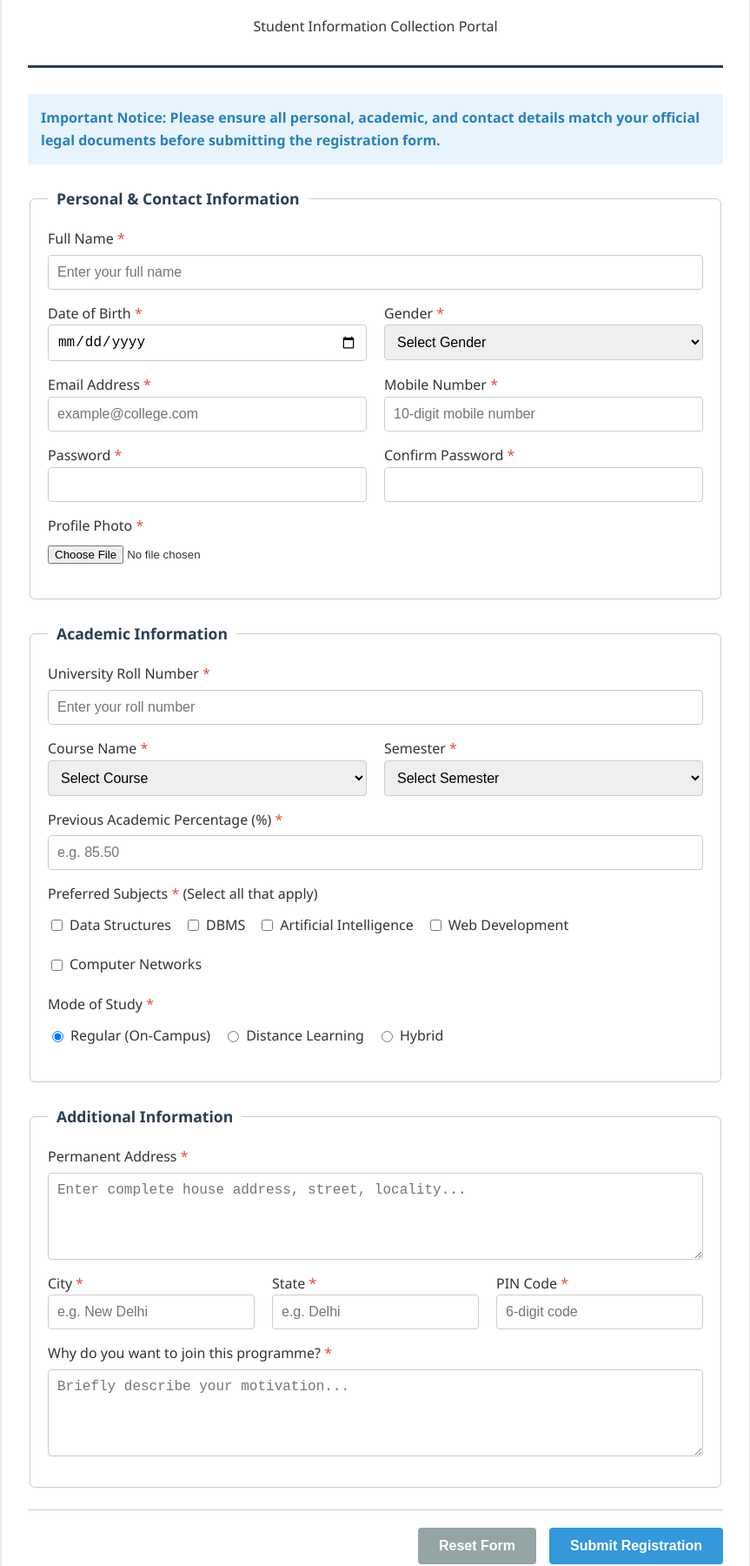
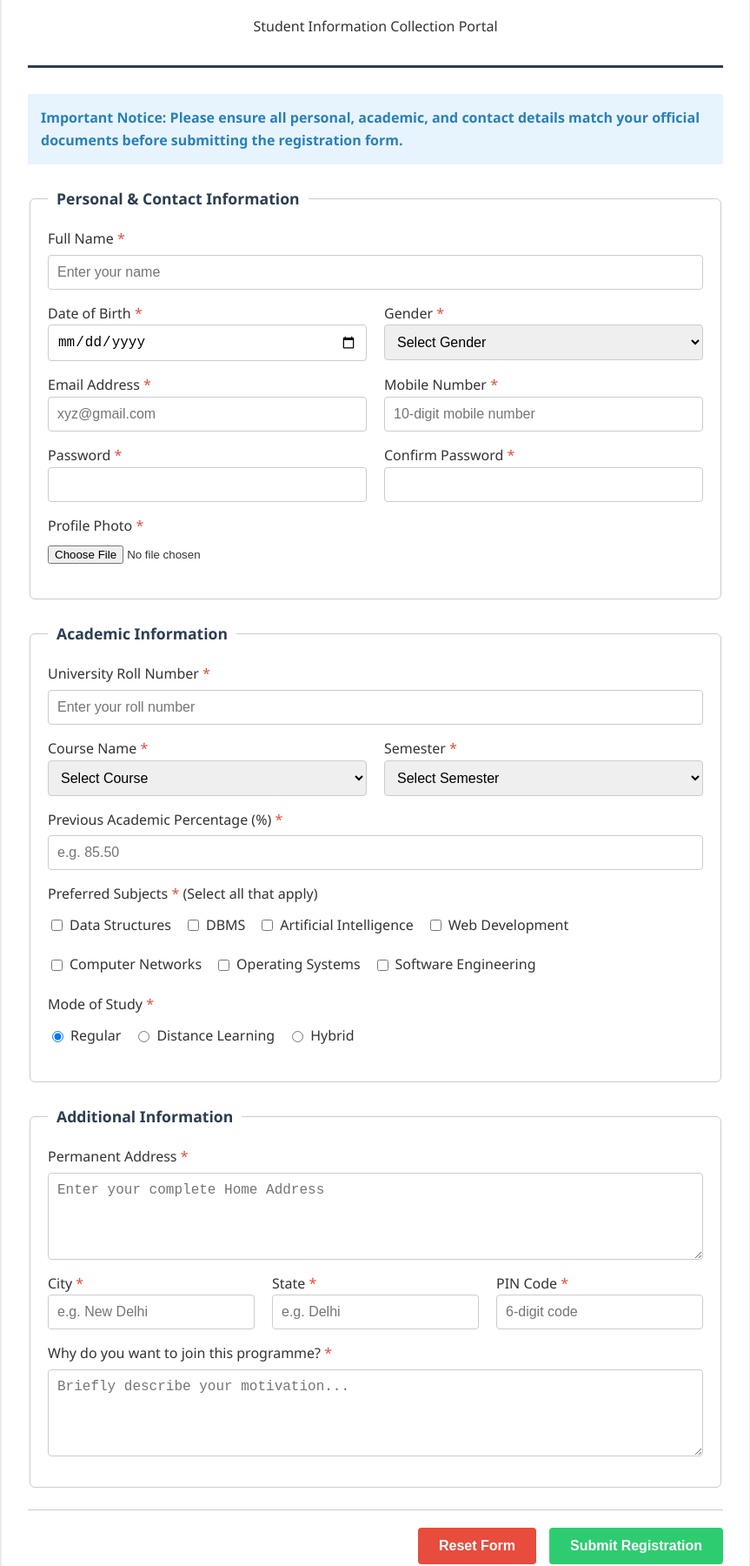
Before and after one commit to shivansh570/front-end-work, a plain HTML site: page assignments/assign2/index.html in a window 1280 px wide. Shown: the part 104-1904 px from the top of the page at 87% size, without its empty margins (208-1071 px from the left). Drawn offline with Linux system fonts and the light colour scheme.

Commit message:
final assign2

```diff
--- a/assignments/assign2/index.html
+++ b/assignments/assign2/index.html
@@ -7,15 +7,13 @@
     <link rel="stylesheet" href="style.css">
 </head>
 <body>
-
     <div class="container">
         <header>
             <h1>CampusConnect</h1>
             <p>Student Information Collection Portal</p>
         </header>
-
         <section class="highlight-box">
-            <p>Important Notice: Please ensure all personal, academic, and contact details match your official legal documents before submitting the registration form.</p>
+            <p>Important Notice: Please ensure all personal, academic, and contact details match your official documents before submitting the registration form.</p>
         </section>
 
         <form action="#" method="POST" enctype="multipart/form-data">
@@ -23,10 +21,9 @@
             <!-- SECTION 1: Personal & Contact Details -->
             <fieldset>
                 <legend>Personal & Contact Information</legend>
-
                 <div class="form-group">
                     <label for="fullName">Full Name <span class="required">*</span></label>
-                    <input type="text" id="fullName" name="fullName" placeholder="Enter your full name" required>
+                    <input type="text" id="fullName" name="fullName" placeholder="Enter your name" required>
                 </div>
 
                 <div class="form-group row">
@@ -49,7 +46,7 @@
                 <div class="form-group row">
                     <div>
                         <label for="email">Email Address <span class="required">*</span></label>
-                        <input type="email" id="email" name="email" placeholder="example@college.com" required>
+                        <input type="email" id="email" name="email" placeholder="xyz@gmail.com" required>
                     </div>
                     <div>
                         <label for="mobile">Mobile Number <span class="required">*</span></label>
@@ -90,9 +87,11 @@
                             <option value="" disabled selected>Select Course</option>
                             <option value="btech">B.Tech (Computer Science)</option>
                             <option value="bca">BCA</option>
-                            <option value="bsc">B.Sc (Information Technology)</option>
-                            <option value="mca">MCA</option>
-                            <option value="mtech">M.Tech</option>
+                            <option value="bsc">B.Sc Hons. Computer Science</option>
+                            <option value="bms">BMS</option>
+                            <option value="bba">BBA-FIA</option>
+                            <option value="mba">MBA</option>
+                            <option value="mtech">MTECH</option>
                         </select>
                     </div>
                     <div>
@@ -124,15 +123,17 @@
                         <label><input type="checkbox" name="subjects" value="ai"> Artificial Intelligence</label>
                         <label><input type="checkbox" name="subjects" value="webdev"> Web Development</label>
                         <label><input type="checkbox" name="subjects" value="cn"> Computer Networks</label>
+                        <label><input type="checkbox" name="subjects" value="os"> Operating Systems</label>
+                        <label><input type="checkbox" name="subjects" value="se"> Software Engineering</label>
                     </div>
                 </div>
 
                 <div class="form-group">
                     <label>Mode of Study <span class="required">*</span></label>
                     <div class="radio-group">
-                        <label><input type="radio" name="studyMode" value="regular" checked required> Regular (On-Campus)</label>
-                        <label><input type="radio" name="studyMode" value="distance"> Distance Learning</label>
-                        <label><input type="radio" name="studyMode" value="hybrid"> Hybrid</label>
+                        <label><input type="radio" name="studyMode" value="regular" checked required> Regular</label>
+                        <label><input type="radio" name="studyMode" value="distance">Distance Learning</label>
+                        <label><input type="radio" name="studyMode" value="hybrid">Hybrid</label>
                     </div>
                 </div>
             </fieldset>
@@ -143,7 +144,7 @@
 
                 <div class="form-group">
                     <label for="address">Permanent Address <span class="required">*</span></label>
-                    <textarea id="address" name="address" placeholder="Enter complete house address, street, locality..." required></textarea>
+                    <textarea id="address" name="address" placeholder="Enter your complete Home Address" required></textarea>
                 </div>
 
                 <div class="form-group row">
--- a/assignments/assign2/style.css
+++ b/assignments/assign2/style.css
@@ -148,22 +148,24 @@ button {
     transition: background-color 0.2s;
 }
 
+/* --- SUBMIT BUTTON --- */
 button[type="submit"] {
-    background-color: var(--secondary-color);
+    background-color: #2ecc71;
     color: white;
 }
 
 button[type="submit"]:hover {
-    background-color: #2980b9;
+    background-color: #27ae60;
 }
 
+/* --- RESET BUTTON --- */
 button[type="reset"] {
-    background-color: #95a5a6;
+    background-color: #e74c3c;
     color: white;
 }
 
 button[type="reset"]:hover {
-    background-color: #7f8c8d;
+    background-color: #c0392b;
 }
 
 footer {
@@ -173,7 +175,6 @@ footer {
     color: #7f8c8d;
 }
 
-/* Responsive adjustments */
 @media (max-width: 600px) {
     .form-group.row {
         flex-direction: column;
```
